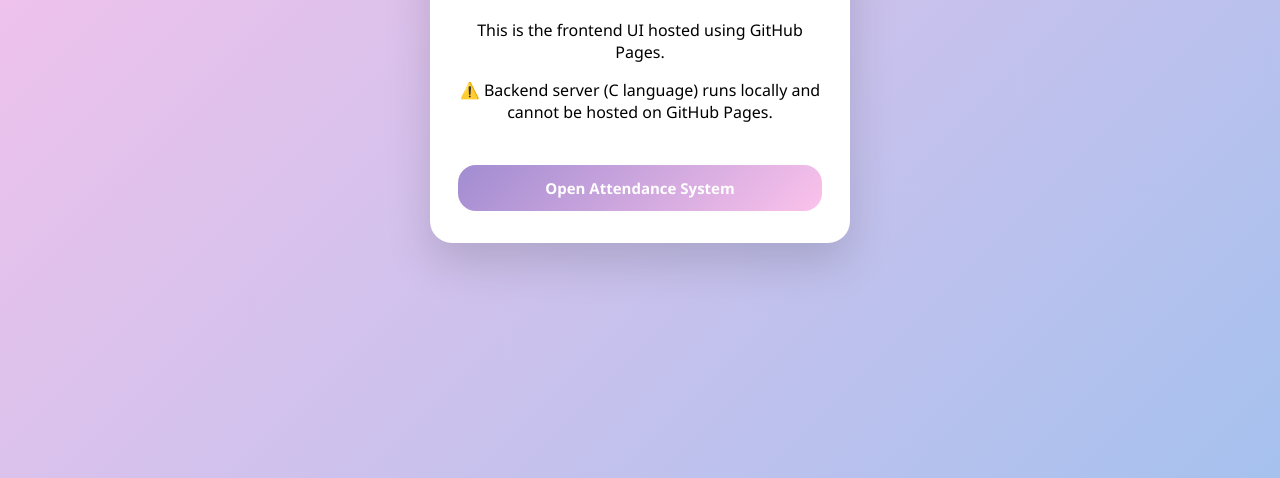
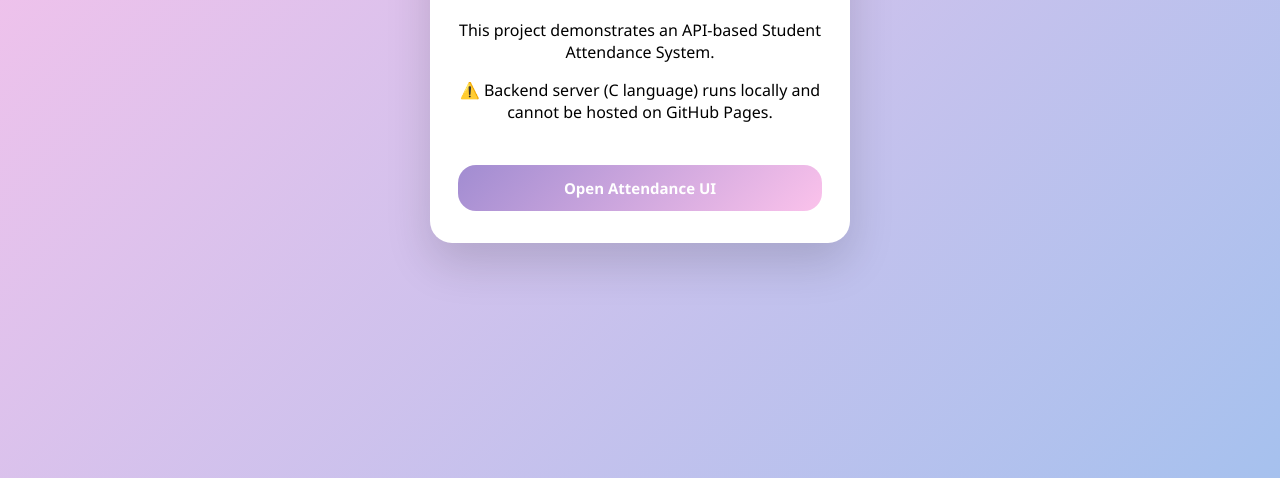
Before and after one commit to sakshii0555/student-attendance-system, a plain HTML site: page index.html in a window 1280 px wide. Shown: the part 322-800 px from the top of the page. Drawn offline with Linux system fonts and the light colour scheme.

Commit message:
Update project description and button layout

```diff
--- a/index.html
+++ b/index.html
@@ -11,16 +11,18 @@
   <h2>Student Attendance System</h2>
 
   <p style="text-align:center;">
-    This is the frontend UI hosted using GitHub Pages.
+    This project demonstrates an API-based Student Attendance System.
   </p>
 
   <p style="text-align:center;">
     ⚠️ Backend server (C language) runs locally and cannot be hosted on GitHub Pages.
   </p>
 
-  <a href="frontend/index.html">
-    <button>Open Attendance System</button>
-  </a>
+  <div style="text-align:center;">
+    <a href="frontend/index.html">
+      <button>Open Attendance UI</button>
+    </a>
+  </div>
 </div>
 
 </body>
```
